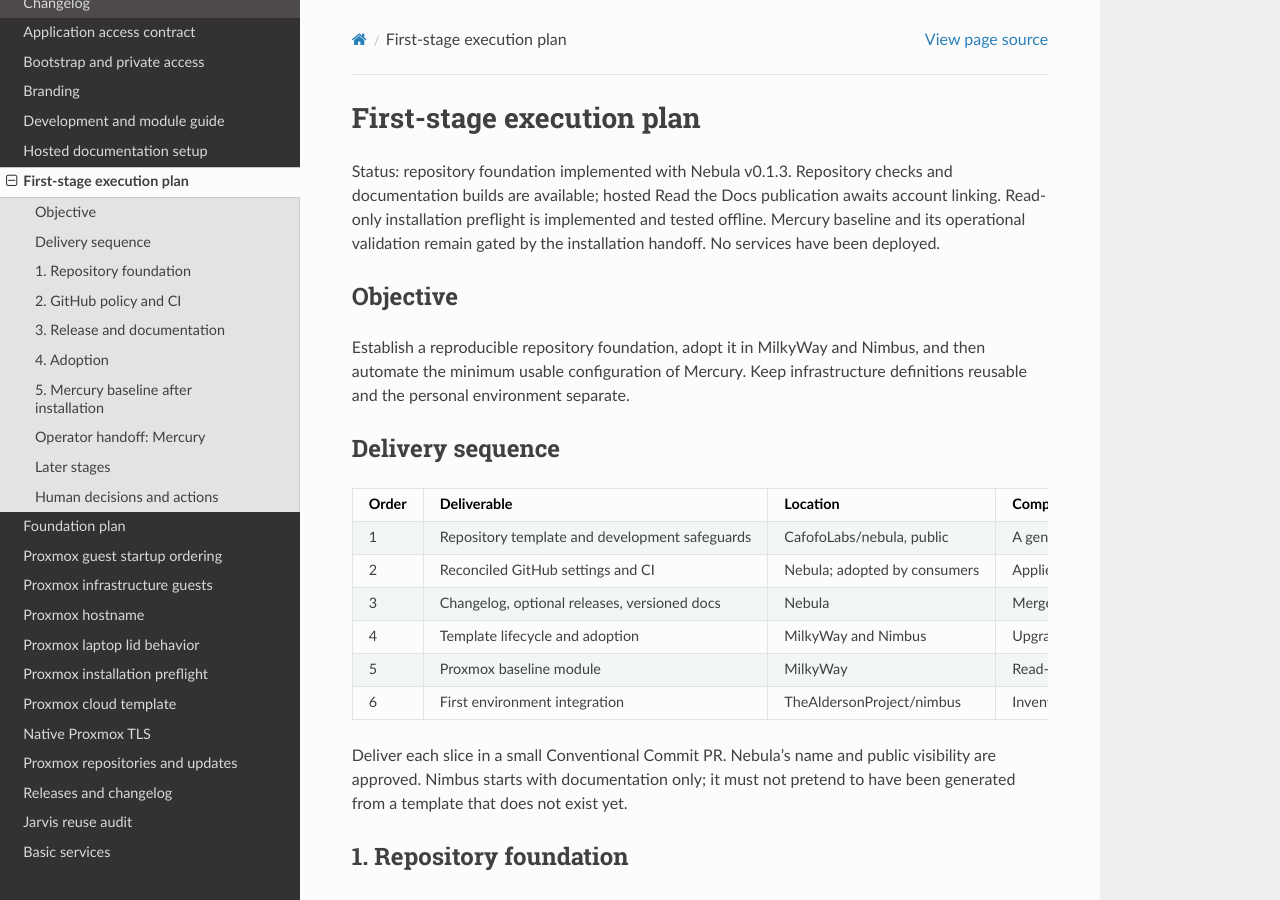
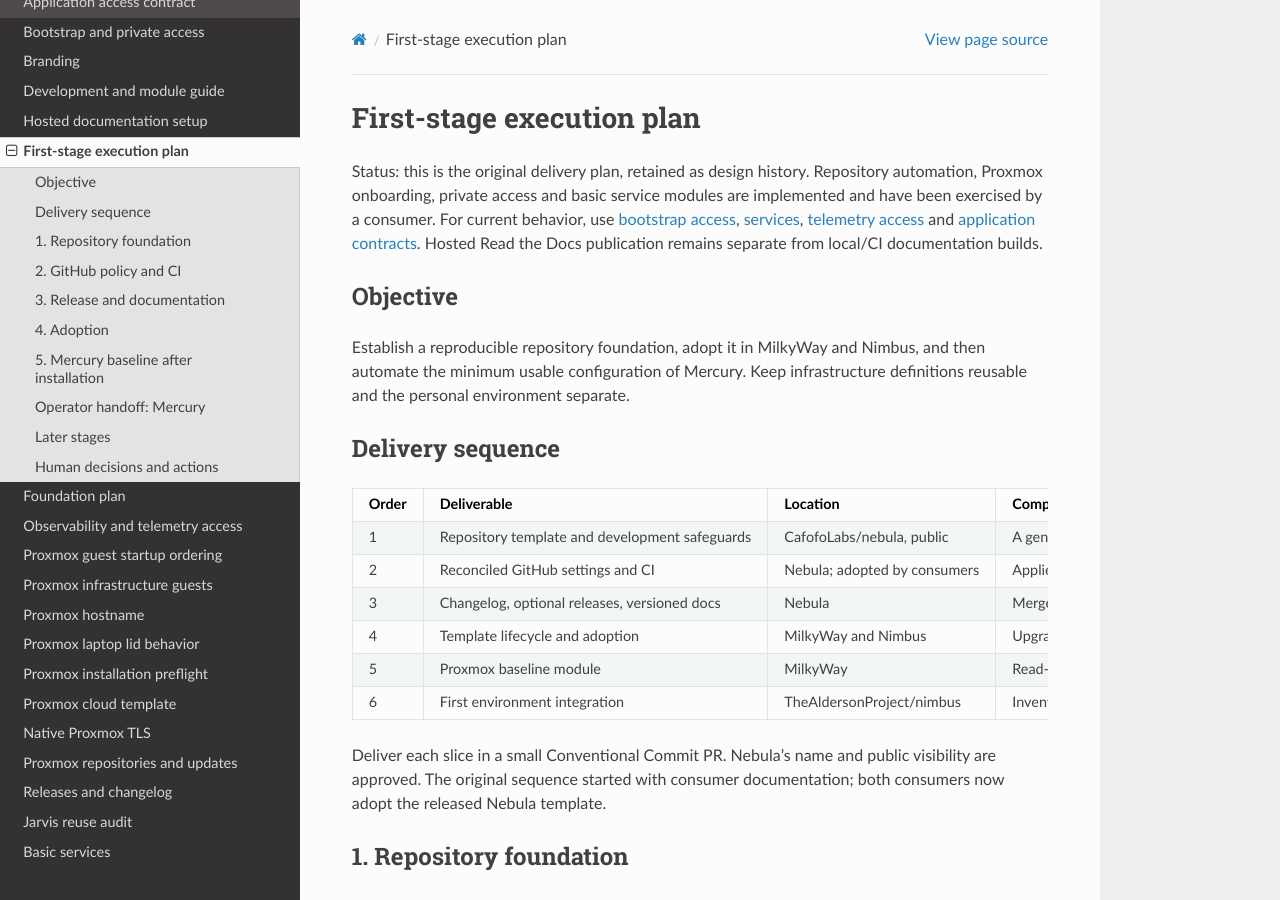
Before and after one commit to CafofoLabs/milkyway, a Sphinx documentation site: the page built from docs/execution-plan.md, in a window 1280 px wide and 900 px high. Built offline with Sphinx 7.4.7 and the Read the Docs theme 3.1.0, drawn with Linux system fonts in a browser that asks for light colours; the version number could not be read and is left out; some of the changed text lies outside the part shown.

Commit message:
docs(platform): clarify module status and telemetry access (#42)

```diff
--- a/docs/execution-plan.md
+++ b/docs/execution-plan.md
@@ -1,6 +1,6 @@
 # First-stage execution plan
 
-Status: repository foundation implemented with Nebula v0.1.3. Repository checks and documentation builds are available; hosted Read the Docs publication awaits account linking. Read-only installation preflight is implemented and tested offline. Mercury baseline and its operational validation remain gated by the installation handoff. No services have been deployed.
+Status: this is the original delivery plan, retained as design history. Repository automation, Proxmox onboarding, private access and basic service modules are implemented and have been exercised by a consumer. For current behavior, use [bootstrap access](bootstrap-access.md), [services](services.md), [telemetry access](observability.md) and [application contracts](application-contracts.md). Hosted Read the Docs publication remains separate from local/CI documentation builds.
 
 ## Objective
 
@@ -17,7 +17,7 @@
 | 5 | Proxmox baseline module | MilkyWay | Read-only preflight, reviewable plan, controlled apply, post-check, and a second run without configuration drift. |
 | 6 | First environment integration | TheAldersonProject/nimbus | Inventory selects Mercury and invokes the pinned MilkyWay baseline; the host is usable after an agreed reboot and retains recovery access. |
 
-Deliver each slice in a small Conventional Commit PR. Nebula's name and public visibility are approved. Nimbus starts with documentation only; it must not pretend to have been generated from a template that does not exist yet.
+Deliver each slice in a small Conventional Commit PR. Nebula's name and public visibility are approved. The original sequence started with consumer documentation; both consumers now adopt the released Nebula template.
 
 ## 1. Repository foundation
 
@@ -85,7 +85,7 @@
 
 ## Later stages
 
-After the baseline, plan the portable VM/container layout and deploy Authentik, OpenBao, private DNS/TLS ingress, Komodo, and observability in dependency order. Cluster expansion, backup policy, application provisioning, and the public SDK remain separate increments. No service rollout is included in the repository-foundation milestone.
+Basic service modules now cover Authentik, OpenBao, private DNS/TLS ingress, Komodo and observability. Cluster expansion, backup/recovery automation, complete application provisioning and the public SDK remain separate increments. The initial repository-foundation milestone alone never implied a service rollout.
 
 ## Human decisions and actions
 
```
Also changed, not shown: README.md (+1 -1 lines), docs/foundation-plan.md (+2 -2 lines), docs/observability.md (added, +27 -0 lines), docs/proxmox-preflight.md (+2 -2 lines).
